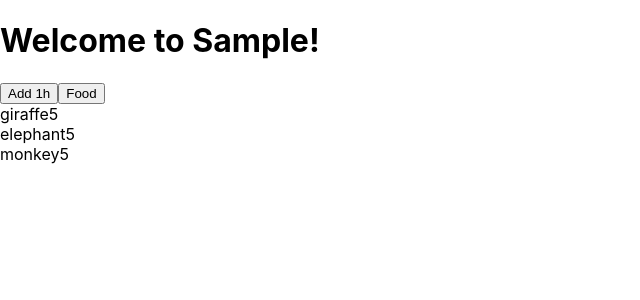
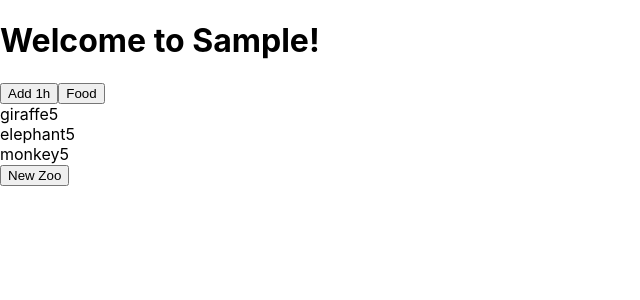
Before and after one commit to InesLozanoLopez/zooSimulator, a React (Create React App) app in the folder my-app/: page / in a window 1280 px wide. Both pictures are taken after typing "Sample" into the empty fields and a click on the button "New Zoo". Shown: the top 300 px of the page, without its empty margins (0-640 px from the left). Built offline with nearby package versions, Linux system fonts and the light colour scheme.

Commit message:
feat: add new zoo button at /zoo

```diff
--- a/my-app/src/components/Animals.tsx
+++ b/my-app/src/components/Animals.tsx
@@ -5,7 +5,6 @@ const Animals: React.FC<{ animals: IAnimal[] }> = (animals) => {
     const [animalsAlive, SetAnimalsAlive]= useState<number>(5)
 
     useEffect(() => {
-        console.log('account')
         const aliveCount = animals.animals.filter((animal) => animal.health >= 30).length;
         SetAnimalsAlive(aliveCount);
     }, [animals]);
--- a/my-app/src/components/Zoo.tsx
+++ b/my-app/src/components/Zoo.tsx
@@ -1,5 +1,5 @@
 import { IAnimal, INewZoo } from '../interfaces';
-import { useLocation } from 'react-router-dom';
+import { useLocation, useNavigate } from 'react-router-dom';
 import Animals from './Animals';
 import { useEffect, useState } from 'react';
 import { decreaseHealth, increaseHealth } from '../functions';
@@ -9,6 +9,7 @@ const Zoo: React.FC = () => {
 
   const location = useLocation();
   const newZoo: INewZoo = location.state?.newZoo;
+  const navigate = useNavigate();
 
 
   useEffect(() => {
@@ -22,8 +23,9 @@ const Zoo: React.FC = () => {
   const handledFood = () => {
     SetAnimals(increaseHealth(animals));
   }
-
-  console.log('animals', animals)
+  const handledNewZoo = () => {
+    navigate('/')
+  }
 
   return (
     <>
@@ -44,6 +46,8 @@ const Zoo: React.FC = () => {
         <Animals animals={newZoo.animals.filter((animal) => animal.type === 'monkey')} />
       </div>
 
+      <button type='submit' onClick={handledNewZoo}>New Zoo</button>
+
 
     </>
   );
```
